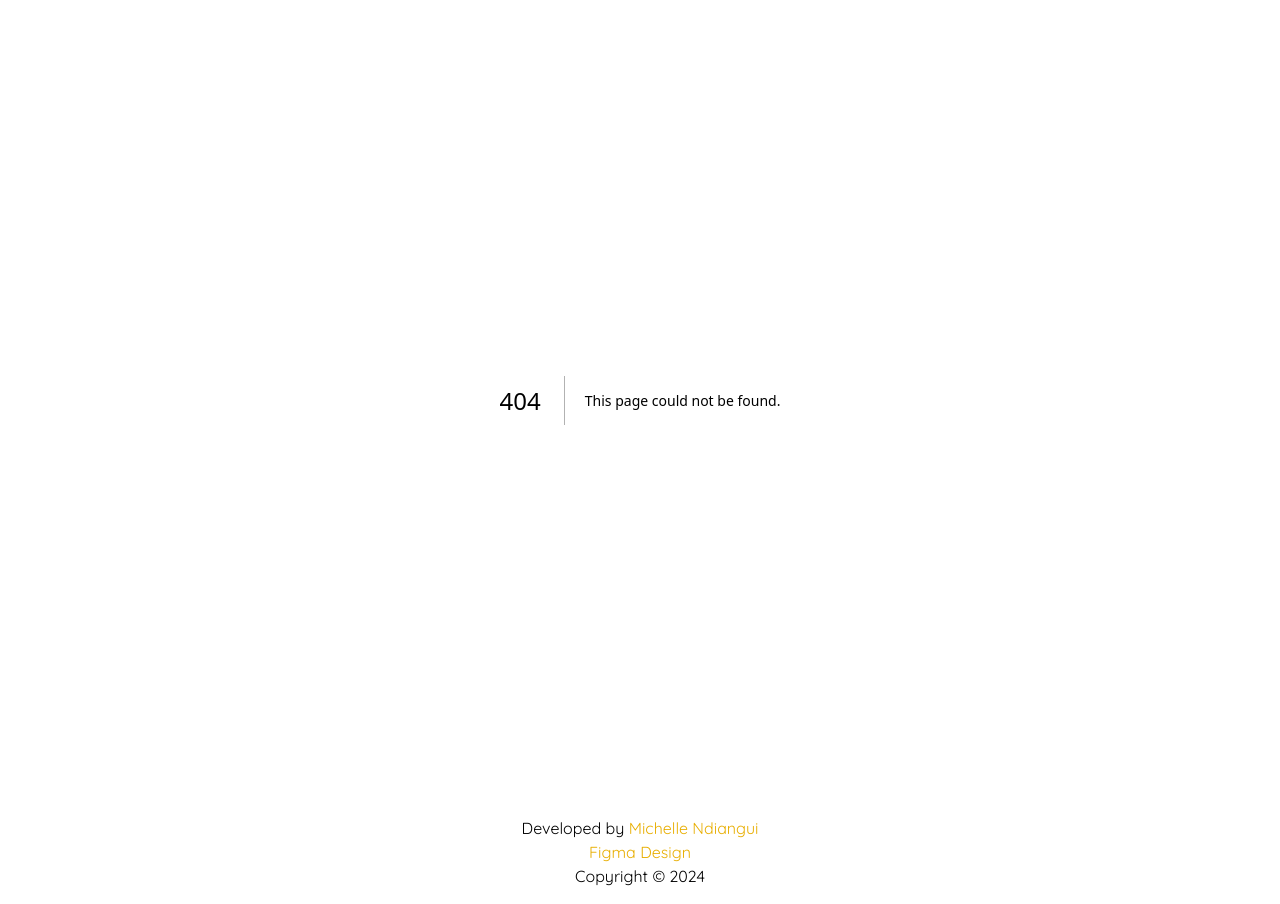
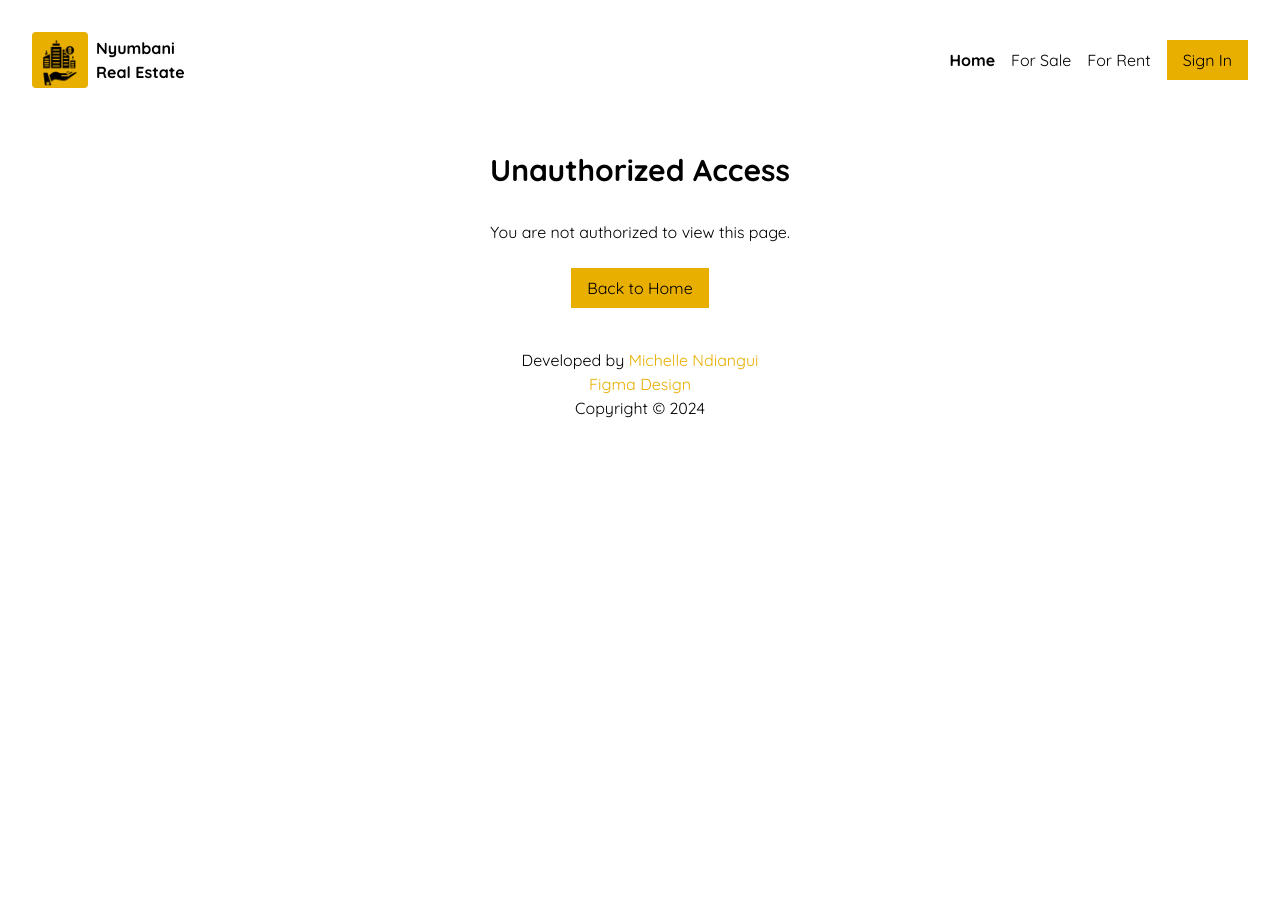
Before and after one commit to MuthoniMN/real-estate-system, a Next.js app: page /unauthorized in a window 1280 px wide. Before the commit this address had no page. After the commit the page ends 800 px from the top, so only its background shows below. Built offline with nearby package versions, Linux system fonts and the light colour scheme; no server answers.

Commit message:
feat: unauthorized page

```diff
--- /dev/null
+++ b/src/app/(protected)/unauthorized/page.js
@@ -0,0 +1,18 @@
+import Navbar from "@/app/_components/Navbar"
+import Link from "next/link"
+import Button from "@/app/_components/Button"
+
+export default function Unauthorized() {
+    return (
+        <>
+            <Navbar />
+            <h1 className="text-3xl font-bold text-center my-8">Unauthorized Access</h1>
+            <p className="text-center my-4">You are not authorized to view this page.</p>
+            <Link href={'/'}>
+                <Button>
+                    Back to Home
+                </Button>
+            </Link>
+        </>
+    )
+}
```
